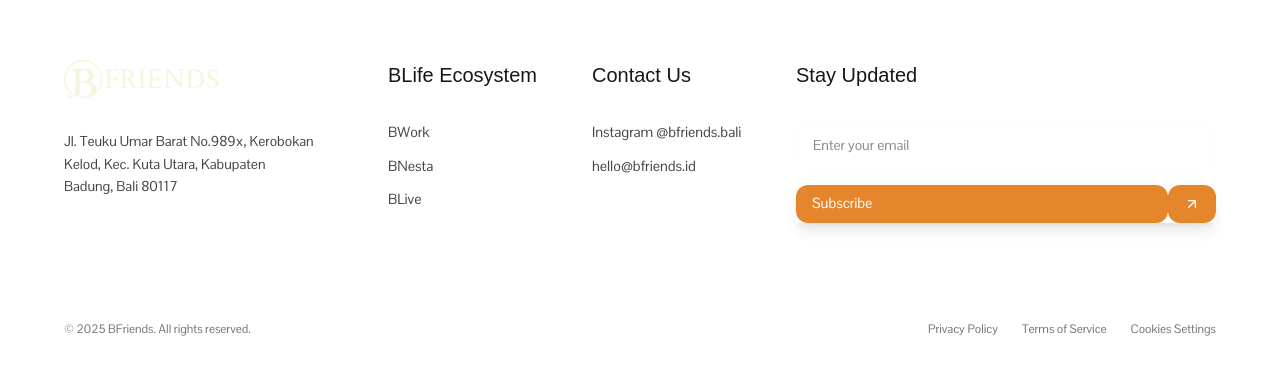
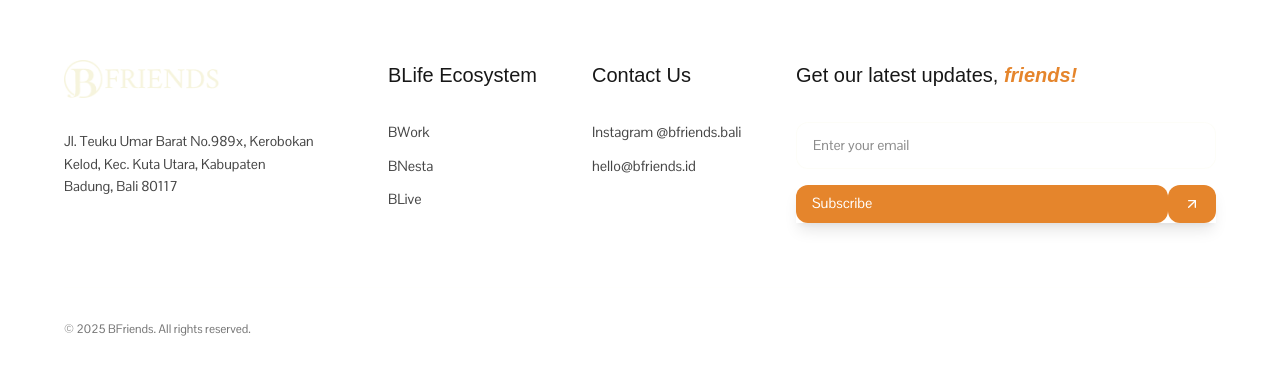
Before and after one commit to akaal-id/bfriends-soon, a Next.js app: page / in a window 1280 px wide. Shown: the part 2004-2374 px from the top of the page. Built offline with nearby package versions, Linux system fonts and the light colour scheme; a web font is replaced by a local one.

Commit message:
update footer

```diff
--- a/components/Footer/Footer.tsx
+++ b/components/Footer/Footer.tsx
@@ -57,7 +57,7 @@
 
           {/* Column 4: Newsletter */}
           <div className={styles.column2}>
-            <h3 className={styles.heading}>Stay Updated</h3>
+            <h3 className={styles.heading}>Get our latest updates,<i className="font-semibold text-bfriends-orange-100"> friends!</i></h3>
             {!isSubmitted ? (
               <form className={styles.newsletterForm} onSubmit={handleSubmit}>
                 <div className={styles.newsletterInputWrapper}>
@@ -89,11 +89,6 @@
         {/* Bottom Bar */}
         <div className={styles.bottomBar}>
           <p>&copy; {new Date().getFullYear()} BFriends. All rights reserved.</p>
-          <div className={styles.legalLinks}>
-            <Link href="#" className={styles.legalLink}>Privacy Policy</Link>
-            <Link href="#" className={styles.legalLink}>Terms of Service</Link>
-            <Link href="#" className={styles.legalLink}>Cookies Settings</Link>
-          </div>
         </div>
       </div>
     </footer>
```
